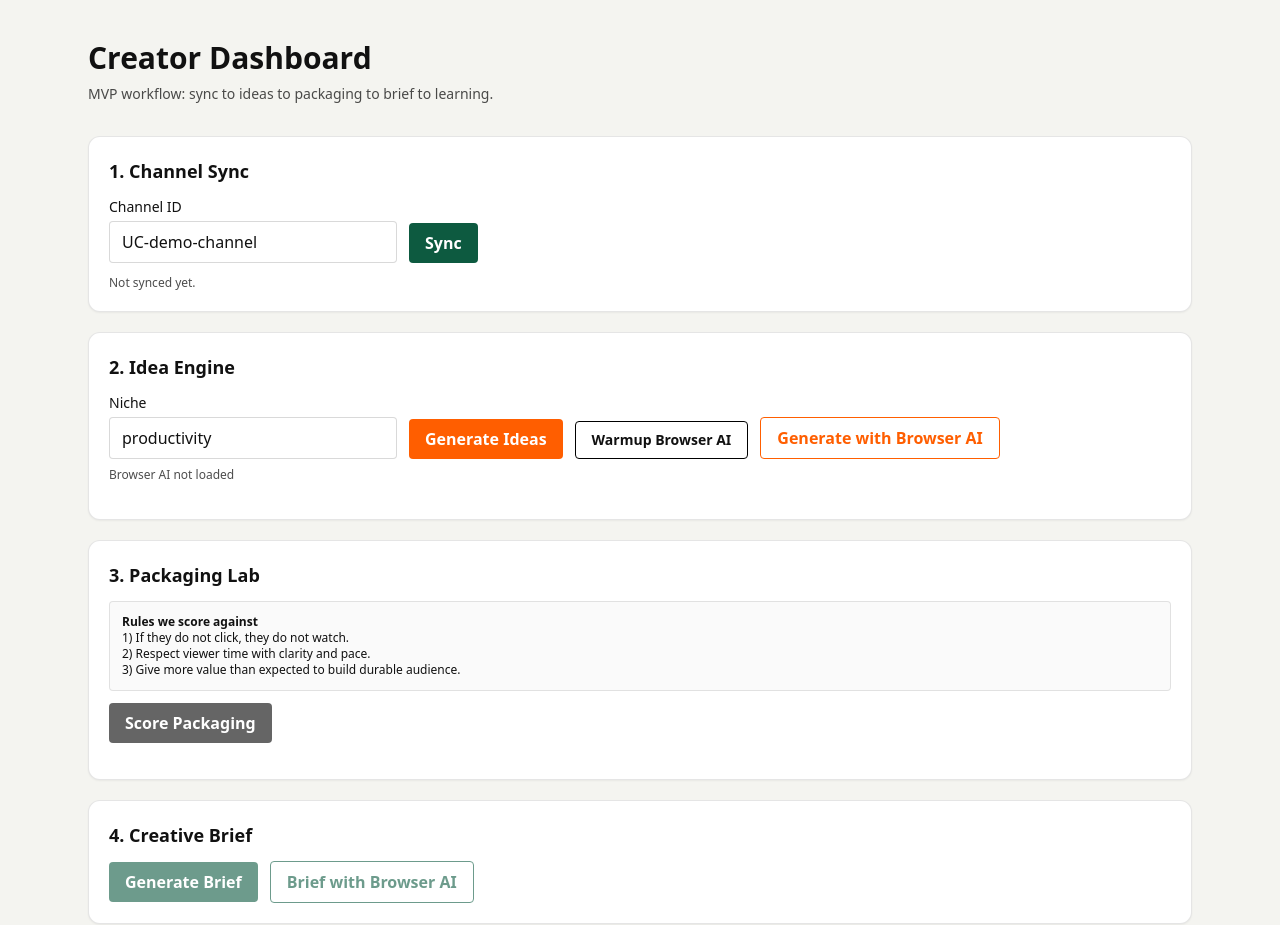
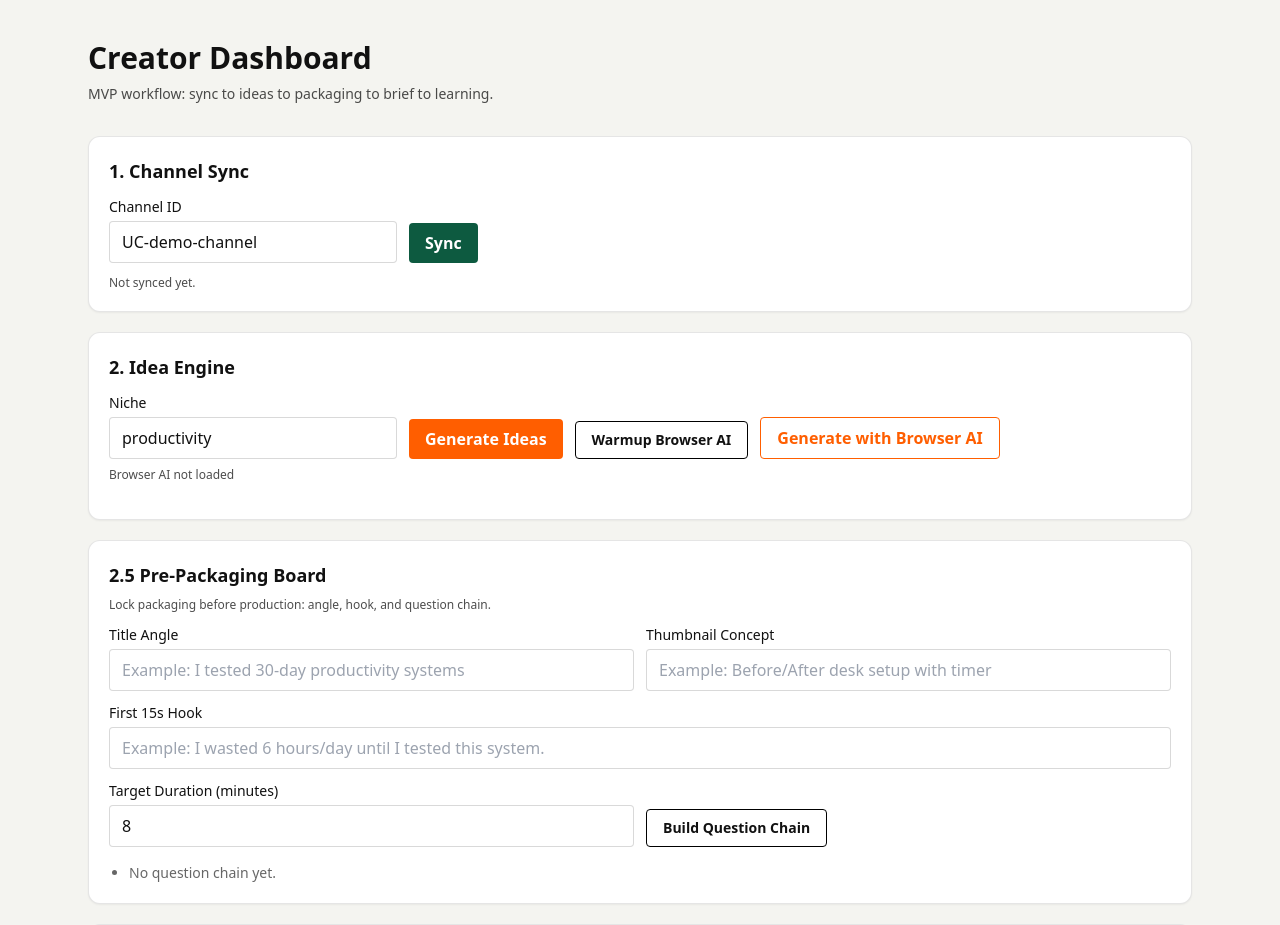
Before and after one commit to Shubhk0/ytcurious, a Next.js app: page /app in a window 1280 px wide. Shown: the top 925 px of the page. Built offline with nearby package versions, Linux system fonts and the light colour scheme.

Commit message:
feat: add pre-packaging board and question-chain retention planning

```diff
--- a/components/creator-dashboard.tsx
+++ b/components/creator-dashboard.tsx
@@ -3,7 +3,14 @@
 import { useEffect, useMemo, useState } from "react";
 import { generateBriefInBrowser, generateIdeaTitlesInBrowser, isBrowserAISupported, warmupBrowserAI } from "@/lib/browser-ai";
 import { fetchTopicIntel, fetchYoutubeVideoMeta } from "@/lib/free-apis";
-import { generateBrief, generateIdeaCards, ideaCardsFromTitles, ingestLearning, scorePackaging } from "@/lib/mock-data";
+import {
+  buildQuestionChain,
+  generateBrief,
+  generateIdeaCards,
+  ideaCardsFromTitles,
+  ingestLearning,
+  scorePackaging
+} from "@/lib/mock-data";
 import type { CreativeBrief, IdeaCard, LearningInsight, ScoredPackage, WorkspaceSnapshot } from "@/lib/types";
 import { listWorkspaceSnapshots, saveWorkspaceSnapshot } from "@/lib/workspace-storage";
 
@@ -23,6 +30,11 @@ export function CreatorDashboard() {
   const [relatedTerms, setRelatedTerms] = useState<string[]>([]);
   const [videoMeta, setVideoMeta] = useState<{ title: string; authorName: string; thumbnailUrl: string } | null>(null);
   const [videoUrl, setVideoUrl] = useState("https://www.youtube.com/watch?v=dQw4w9WgXcQ");
+  const [preTitleAngle, setPreTitleAngle] = useState("");
+  const [preThumbnailConcept, setPreThumbnailConcept] = useState("");
+  const [preFirst15sHook, setPreFirst15sHook] = useState("");
+  const [targetDurationMin, setTargetDurationMin] = useState(8);
+  const [questionChain, setQuestionChain] = useState<string[]>([]);
   const [snapshots, setSnapshots] = useState<WorkspaceSnapshot[]>([]);
   const [storageProvider, setStorageProvider] = useState<"justjson" | "local">("local");
   const [aiStatus, setAiStatus] = useState("Browser AI not loaded");
@@ -32,20 +44,24 @@ export function CreatorDashboard() {
     if (!selectedIdea) {
       return [];
     }
-    return [
-      selectedIdea.title,
+    const generated = [
+      preTitleAngle.trim() || selectedIdea.title,
       `${selectedIdea.title} (I tracked every result)`,
       `I tested if "${selectedIdea.title}" actually works`,
       `Most creators fail at this: ${selectedIdea.title}`,
       `${selectedIdea.title} - what nobody tells beginners`
     ];
-  }, [selectedIdea]);
+    return generated;
+  }, [selectedIdea, preTitleAngle]);
 
-  const defaultThumbs = [
-    "Before/After split with timer",
-    "Face reaction + one bold metric",
-    "Mistake crossed out + simple fix arrow"
-  ];
+  const defaultThumbs = useMemo(
+    () => [
+      preThumbnailConcept.trim() || "Before/After split with timer",
+      "Face reaction + one bold metric",
+      "Mistake crossed out + simple fix arrow"
+    ],
+    [preThumbnailConcept]
+  );
 
   const run = async (label: string, fn: () => Promise<void>) => {
     setError(null);
@@ -71,6 +87,11 @@ export function CreatorDashboard() {
     const result = await saveWorkspaceSnapshot({
       channelId,
       niche,
+      preTitleAngle,
+      preThumbnailConcept,
+      preFirst15sHook,
+      targetDurationMin,
+      questionChain,
       ideas,
       selectedIdea,
       packages,
@@ -85,6 +106,11 @@ export function CreatorDashboard() {
   const restoreSnapshot = (snapshot: WorkspaceSnapshot) => {
     setChannelId(snapshot.payload.channelId);
     setNiche(snapshot.payload.niche);
+    setPreTitleAngle(snapshot.payload.preTitleAngle);
+    setPreThumbnailConcept(snapshot.payload.preThumbnailConcept);
+    setPreFirst15sHook(snapshot.payload.preFirst15sHook);
+    setTargetDurationMin(snapshot.payload.targetDurationMin);
+    setQuestionChain(snapshot.payload.questionChain);
     setIdeas(snapshot.payload.ideas);
     setSelectedIdea(snapshot.payload.selectedIdea);
     setPackages(snapshot.payload.packages);
@@ -209,6 +235,73 @@ export function CreatorDashboard() {
       </section>
 
       <section className="panel">
+        <h2 className="text-lg font-semibold">2.5 Pre-Packaging Board</h2>
+        <p className="mt-2 text-xs text-black/70">Lock packaging before production: angle, hook, and question chain.</p>
+        <div className="mt-3 grid gap-3 md:grid-cols-2">
+          <label className="flex flex-col gap-1">
+            <span className="text-sm">Title Angle</span>
+            <input
+              value={preTitleAngle}
+              onChange={(e) => setPreTitleAngle(e.target.value)}
+              placeholder="Example: I tested 30-day productivity systems"
+              className="rounded border border-black/15 px-3 py-2"
+            />
+          </label>
+          <label className="flex flex-col gap-1">
+            <span className="text-sm">Thumbnail Concept</span>
+            <input
+              value={preThumbnailConcept}
+              onChange={(e) => setPreThumbnailConcept(e.target.value)}
+              placeholder="Example: Before/After desk setup with timer"
+              className="rounded border border-black/15 px-3 py-2"
+            />
+          </label>
+          <label className="flex flex-col gap-1 md:col-span-2">
+            <span className="text-sm">First 15s Hook</span>
+            <input
+              value={preFirst15sHook}
+              onChange={(e) => setPreFirst15sHook(e.target.value)}
+              placeholder="Example: I wasted 6 hours/day until I tested this system."
+              className="rounded border border-black/15 px-3 py-2"
+            />
+          </label>
+          <label className="flex flex-col gap-1">
+            <span className="text-sm">Target Duration (minutes)</span>
+            <input
+              value={targetDurationMin}
+              type="number"
+              min={3}
+              max={60}
+              onChange={(e) => setTargetDurationMin(Math.max(3, Math.min(60, Number(e.target.value) || 8)))}
+              className="rounded border border-black/15 px-3 py-2"
+            />
+          </label>
+          <div className="flex items-end">
+            <button
+              className="rounded border border-black px-4 py-2 text-sm font-semibold"
+              disabled={!selectedIdea || !!loading}
+              onClick={() =>
+                run("question chain", async () => {
+                  if (!selectedIdea) {
+                    return;
+                  }
+                  setQuestionChain(buildQuestionChain(selectedIdea.title));
+                })
+              }
+            >
+              Build Question Chain
+            </button>
+          </div>
+        </div>
+        <ul className="mt-4 list-disc pl-5 text-sm">
+          {questionChain.map((q) => (
+            <li key={q}>{q}</li>
+          ))}
+          {questionChain.length === 0 ? <li className="text-black/60">No question chain yet.</li> : null}
+        </ul>
+      </section>
+
+      <section className="panel">
         <h2 className="text-lg font-semibold">3. Packaging Lab</h2>
         <div className="mt-3 rounded border border-black/10 bg-black/[0.02] p-3 text-xs">
           <p className="font-semibold">Rules we score against</p>
@@ -264,7 +357,12 @@ export function CreatorDashboard() {
                 return;
               }
               const top = packages[0];
-              const nextBrief = generateBrief(selectedIdea.title, `${top.title} | ${top.thumbnailConcept}`);
+              const nextBrief = generateBrief(
+                selectedIdea.title,
+                `${top.title} | ${top.thumbnailConcept}`,
+                targetDurationMin,
+                questionChain
+              );
               setBrief(nextBrief);
             })
           }
@@ -281,7 +379,12 @@ export function CreatorDashboard() {
               }
               setAiStatus("Generating brief with browser AI...");
               const top = packages[0];
-              const nextBrief = await generateBriefInBrowser(selectedIdea.title, `${top.title} | ${top.thumbnailConcept}`);
+              const nextBrief = await generateBriefInBrowser(
+                selectedIdea.title,
+                `${top.title} | ${top.thumbnailConcept}`,
+                targetDurationMin,
+                questionChain
+              );
               setBrief(nextBrief);
               setAiStatus("Browser AI ready");
             })
@@ -297,6 +400,18 @@ export function CreatorDashboard() {
             <ul className="list-disc pl-5">
               {brief.hooks.map((h) => (
                 <li key={h}>{h}</li>
+              ))}
+            </ul>
+            <p className="mt-3 font-medium">Question Chain</p>
+            <ul className="list-disc pl-5">
+              {brief.questionChain.map((q) => (
+                <li key={q}>{q}</li>
+              ))}
+            </ul>
+            <p className="mt-3 font-medium">Retention Beats</p>
+            <ul className="list-disc pl-5">
+              {brief.retentionCheckpoints.map((cp) => (
+                <li key={cp}>{cp}</li>
               ))}
             </ul>
           </div>
--- a/lib/browser-ai.ts
+++ b/lib/browser-ai.ts
@@ -99,7 +99,12 @@ function parseLines(raw: string, fallback: string[]): string[] {
   return deduped.length > 0 ? deduped : fallback;
 }
 
-export async function generateBriefInBrowser(selectedIdeaTitle: string, selectedPackaging: string): Promise<CreativeBrief> {
+export async function generateBriefInBrowser(
+  selectedIdeaTitle: string,
+  selectedPackaging: string,
+  targetDurationMin = 8,
+  questionChain: string[] = []
+): Promise<CreativeBrief> {
   if (!isBrowserAISupported()) {
     return {
       selectedIdeaTitle,
@@ -109,6 +114,16 @@ export async function generateBriefInBrowser(selectedIdeaTitle: string, selected
         "State viewer pain and stakes.",
         "Preview one surprising result."
       ],
+      questionChain:
+        questionChain.length > 0
+          ? questionChain
+          : [
+              "Q1: What is the challenge?",
+              "Q2: Why does common advice fail?",
+              "Q3: What do we test instead?",
+              "Q4: What proof matters?",
+              "Q5: What should viewer apply?"
+            ],
       beatOutline: [
         "Set challenge and success metric",
         "Run first attempt",
@@ -118,8 +133,8 @@ export async function generateBriefInBrowser(selectedIdeaTitle: string, selected
       ],
       retentionCheckpoints: [
         "0:20 stakes",
-        "1:30 twist",
-        "3:00 reveal"
+        `${Math.max(1, Math.floor(targetDurationMin * 0.25))}:00 rehook`,
+        `${Math.max(2, Math.floor(targetDurationMin * 0.5))}:00 proof reveal`
       ],
       visualProofPrompts: [
         "Show before/after side by side",
@@ -182,6 +197,16 @@ export async function generateBriefInBrowser(selectedIdeaTitle: string, selected
     selectedIdeaTitle,
     selectedPackaging,
     hooks,
+    questionChain:
+      questionChain.length > 0
+        ? questionChain
+        : [
+            "Q1: What is the challenge?",
+            "Q2: Why does common advice fail?",
+            "Q3: What changed in this approach?",
+            "Q4: What proof matters most?",
+            "Q5: What can viewers copy now?"
+          ],
     beatOutline: beats,
     retentionCheckpoints: retention,
     visualProofPrompts: visuals,
--- a/lib/mock-data.ts
+++ b/lib/mock-data.ts
@@ -114,7 +114,33 @@ export function scorePackaging(titles: string[], thumbnailConcepts: string[]): S
   });
 }
 
-export function generateBrief(selectedIdeaTitle: string, selectedPackaging: string): CreativeBrief {
+export function buildQuestionChain(selectedIdeaTitle: string): string[] {
+  return [
+    `Q1: What is the core challenge in "${selectedIdeaTitle}"?`,
+    "Q2: Why does the common approach fail?",
+    "Q3: What changed in our new approach?",
+    "Q4: What measurable proof shows it works?",
+    "Q5: How can viewers apply this immediately?"
+  ];
+}
+
+export function buildRetentionCheckpoints(targetDurationMin: number): string[] {
+  const durationSec = Math.max(120, Math.floor(targetDurationMin * 60));
+  const checkpointsSec = [20, Math.floor(durationSec * 0.25), Math.floor(durationSec * 0.5), Math.floor(durationSec * 0.75)];
+  return checkpointsSec.map((sec, idx) => {
+    const mm = Math.floor(sec / 60);
+    const ss = String(sec % 60).padStart(2, "0");
+    const label = ["stakes reminder", "rehook twist", "proof reveal", "final escalation"][idx] ?? "attention reset";
+    return `At ${mm}:${ss}: ${label}`;
+  });
+}
+
+export function generateBrief(
+  selectedIdeaTitle: string,
+  selectedPackaging: string,
+  targetDurationMin = 8,
+  questionChain: string[] = buildQuestionChain(selectedIdeaTitle)
+): CreativeBrief {
   return {
     selectedIdeaTitle,
     selectedPackaging,
@@ -123,6 +149,7 @@ export function generateBrief(selectedIdeaTitle: string, selectedPackaging: stri
       "State the viewer pain in one sentence and promise the experiment.",
       "Use a visual scoreboard that updates every segment."
     ],
+    questionChain,
     beatOutline: [
       "Set stakes and rules",
       "Run first attempt with friction",
@@ -131,12 +158,7 @@ export function generateBrief(selectedIdeaTitle: string, selectedPackaging: stri
       "Compare before/after outcome",
       "Deliver takeaway and next challenge"
     ],
-    retentionCheckpoints: [
-      "At 0:20: show what could be lost if strategy fails",
-      "At 1:45: add a mini-twist to reset attention",
-      "At 3:30: reveal surprising metric gap",
-      "At 5:00: commit to final high-risk attempt"
-    ],
+    retentionCheckpoints: buildRetentionCheckpoints(targetDurationMin),
     visualProofPrompts: [
       "Overlay side-by-side progress timeline",
       "Use receipts/screen captures as proof beats",
--- a/lib/types.ts
+++ b/lib/types.ts
@@ -40,6 +40,7 @@ export type CreativeBrief = {
   selectedIdeaTitle: string;
   selectedPackaging: string;
   hooks: string[];
+  questionChain: string[];
   beatOutline: string[];
   retentionCheckpoints: string[];
   visualProofPrompts: string[];
@@ -56,6 +57,11 @@ export type LearningInsight = {
 export type WorkspaceSnapshotPayload = {
   channelId: string;
   niche: string;
+  preTitleAngle: string;
+  preThumbnailConcept: string;
+  preFirst15sHook: string;
+  targetDurationMin: number;
+  questionChain: string[];
   ideas: IdeaCard[];
   selectedIdea: IdeaCard | null;
   packages: ScoredPackage[];
```
Also changed, not shown: 1 other file (tests, documents, lock files or other folders).
